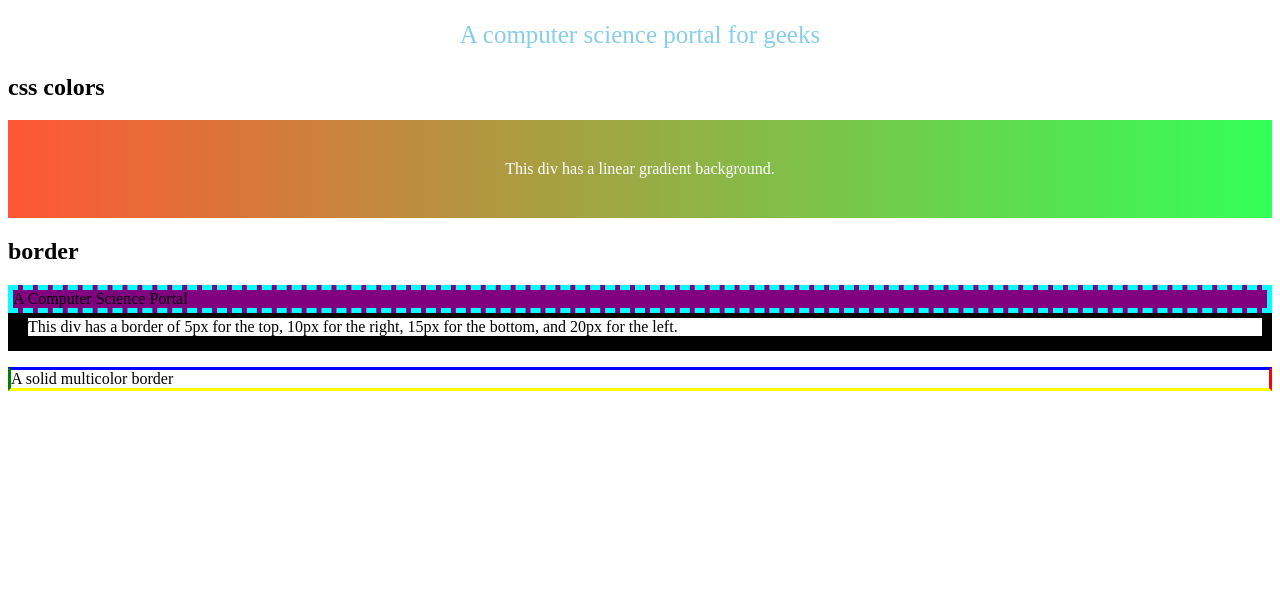
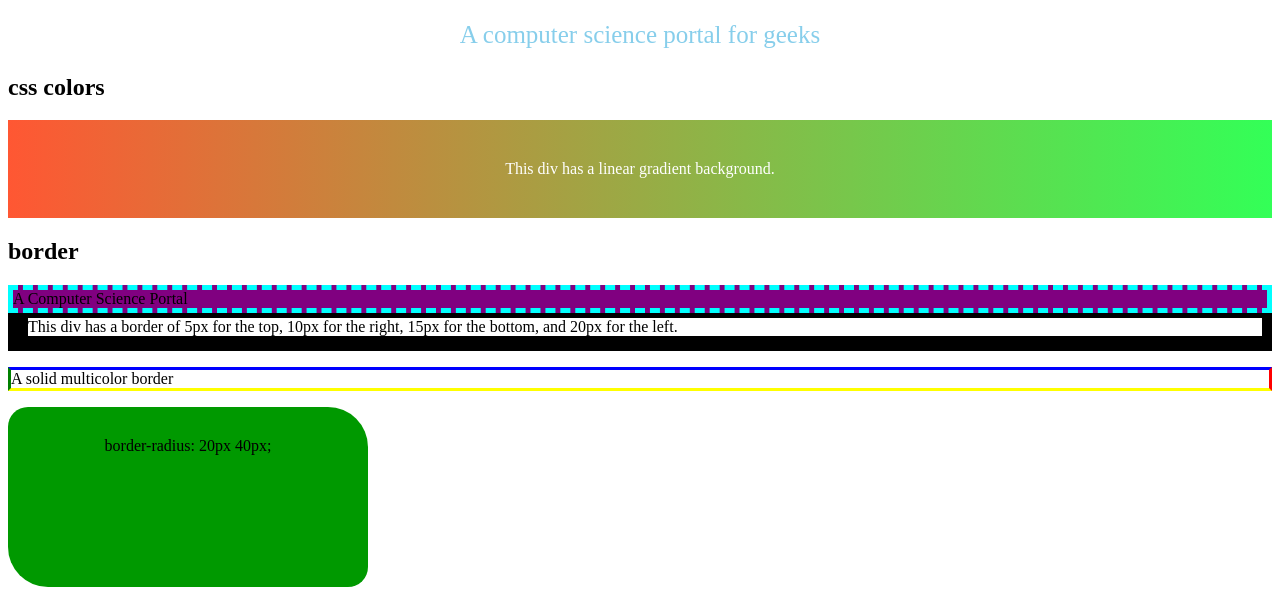
Before and after one commit to Saras-git/html, a plain HTML site: page css.html in a window 1280 px wide. Shown: the part 536-1139 px from the top of the page. Before the commit the page ends 943 px from the top, so only its background shows below. Drawn offline with Linux system fonts and the light colour scheme.

Commit message:
css radius

```diff
--- a/basics.css
+++ b/basics.css
@@ -33,3 +33,11 @@ p.two {
         border-style: solid;
         border-color: blue red yellow green;
     }
+.radius{
+    border-radius: 20px 40px;
+            background: #009900;
+            padding: 30px;
+            text-align: center;
+            width: 300px;
+            height: 120px;
+}
--- a/css.html
+++ b/css.html
@@ -61,5 +61,7 @@
         This div has a border of 5px for the top, 10px for the right, 15px for the bottom, and 20px for the left.
     </div>
     <p class="two">A solid multicolor border</p>
+     <p class="radius">border-radius: 20px 40px;</p>
 </body>
+
 </html>
```
